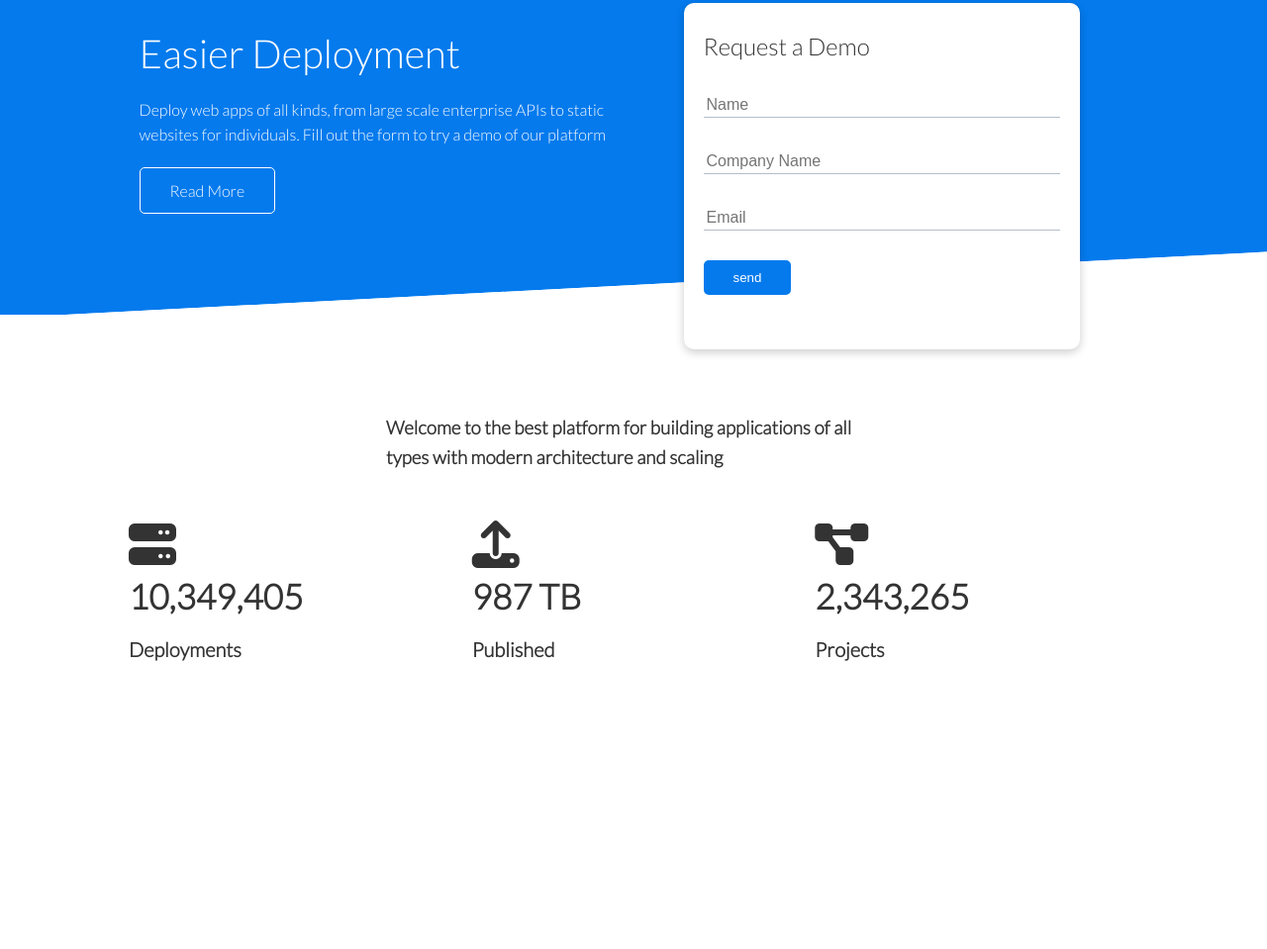
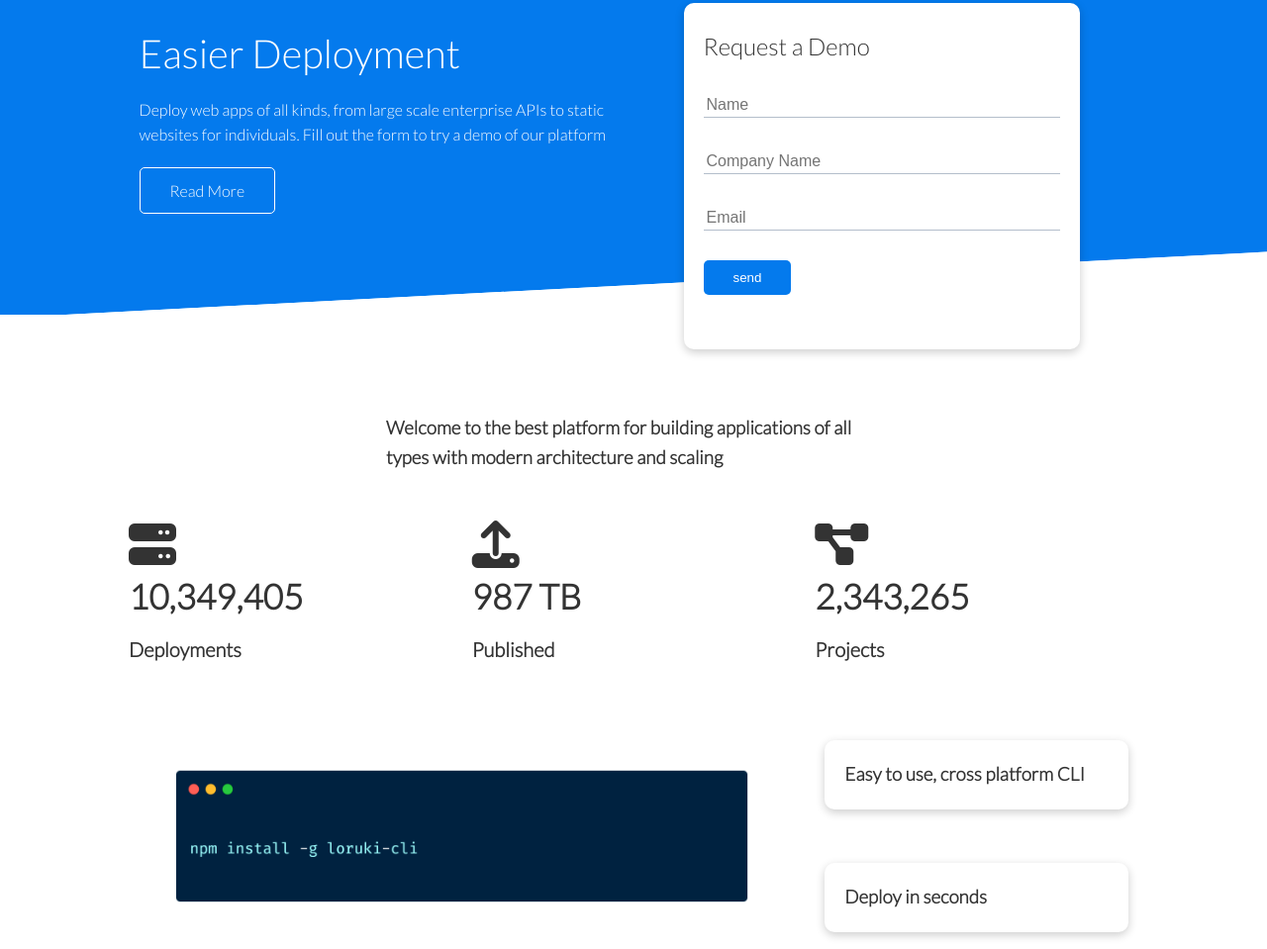
Before and after one commit to Balikuddembe/Loruki-cloud-Hosting, a website: page index.html in a window 1280 px wide. Shown: the part 152-1111 px from the top of the page at 99% size. Before the commit the page ends 882 px from the top, so only its background shows below. Drawn offline with Linux system fonts and the light colour scheme.

Commit message:
Modify html & css file

```diff
--- a/css/style.css
+++ b/css/style.css
@@ -146,3 +146,14 @@ img {
   font-size: 20px;
   font-weight: bold;
 }
+
+/* Cli */
+.cli .grid {
+  grid-template-columns: repeat(3, 1fr);
+  grid-template-rows: repeat(2, 1fr);
+}
+
+.cli .grid > *:first-child {
+  grid-column: 1 / span 2;
+  grid-row: 1 / span 2;
+}
--- a/index.html
+++ b/index.html
@@ -86,6 +86,18 @@
             </div>
         </div>
     </section>
+    <section class="cli">
+        <div class="container grid">
+                <img src="./assets/cli.png">
+            <div class="card">
+                <h3>Easy to use, cross platform CLI</h3>
+            </div>
+            <div class="card">
+                <h3>Deploy in seconds</h3>
+            </div>
+
+        </div>
+    </section>
 </body>
 
 </html>
```
